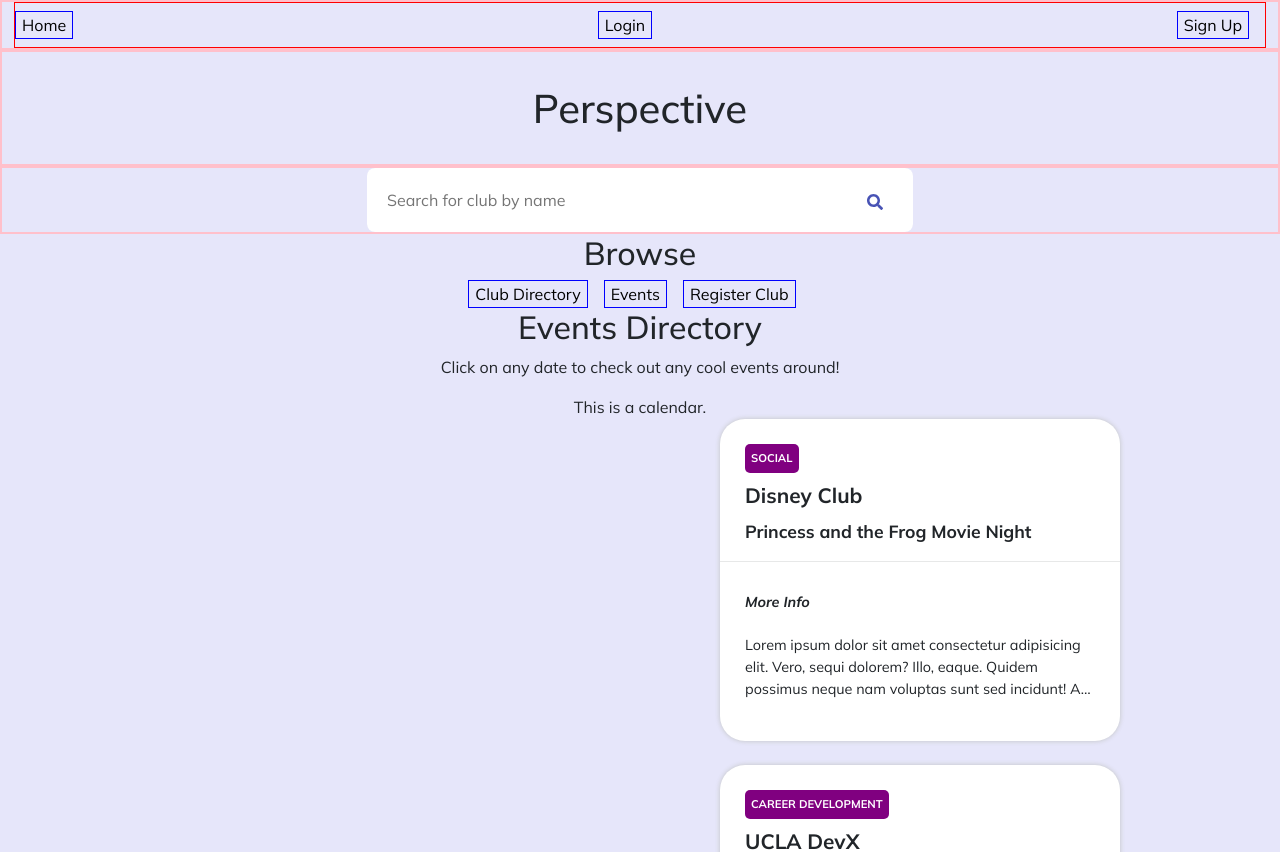
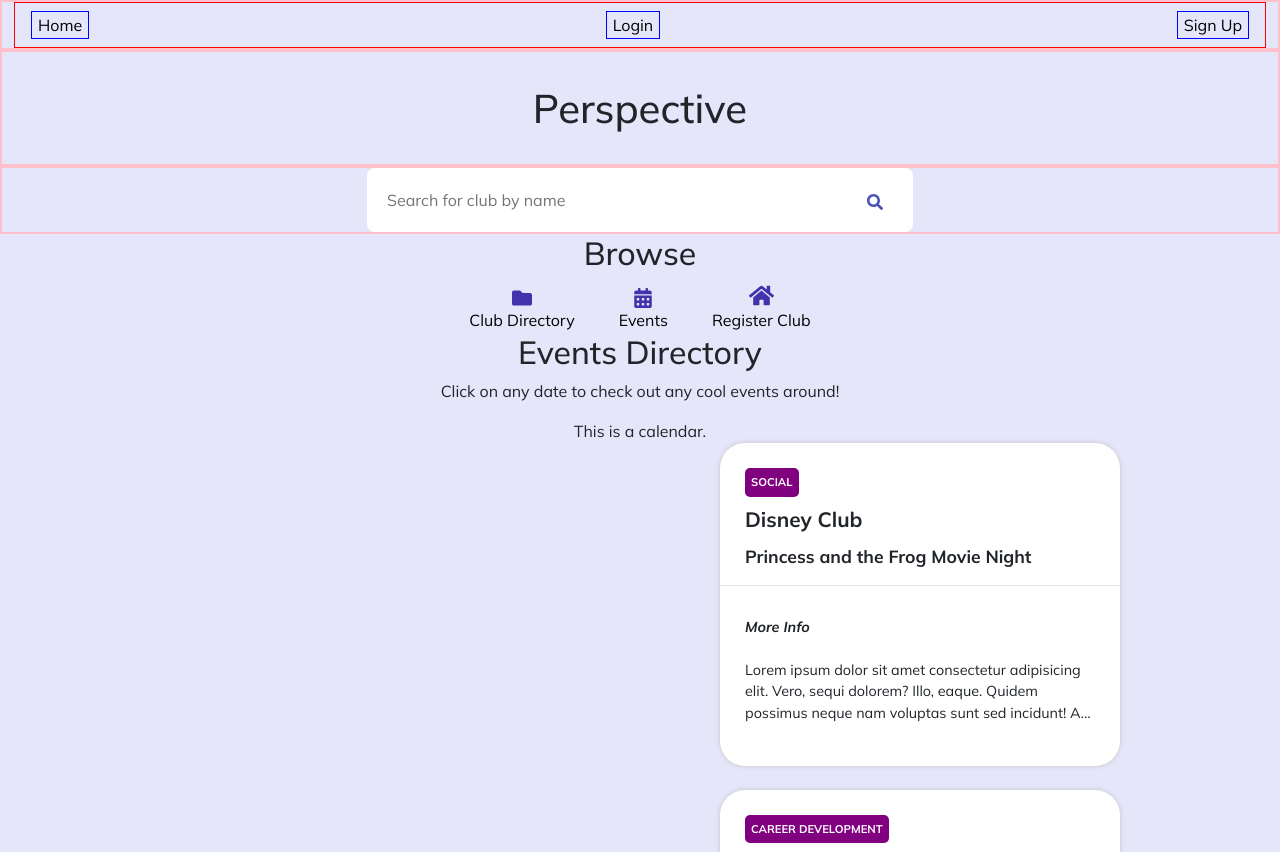
Before and after one commit to jenpennen/ucla-perspective, a React (Vite) app: page /#/ in a window 1280 px wide. Shown: the top 852 px of the page. Built offline with nearby package versions, Linux system fonts and the light colour scheme.

Commit message:
built out browse nav bar

```diff
--- a/src/components/BrowseNavBar.jsx
+++ b/src/components/BrowseNavBar.jsx
@@ -1,16 +1,37 @@
 import { Link } from "react-router-dom";
+import { FaFolder, FaCalendarAlt, FaHome } from "react-icons/fa";
+import styled from "styled-components";
+import "./NavBar.css";
 
+const IconContainer = styled.div`
+  display: block;
+`;
 function BrowseNavBar() {
   return (
-    <div>
+    <div className="icons-bar">
       <Link to="/ClubDirectory">
-        <button>Club Directory</button>
+        <button className="browse-button">
+          <div className="icon-container">
+            <FaFolder size={20} className="browse-icons" />
+          </div>
+          Club Directory
+        </button>
       </Link>
       <Link to="/Events">
-        <button>Events</button>
+        <button className="browse-button">
+          <div className="icon-container">
+            <FaCalendarAlt size={20} className="browse-icons" />
+          </div>
+          Events
+        </button>
       </Link>
       <Link to="/RegisterClub">
-        <button>Register Club</button>
+        <button className="browse-button">
+          <div className="icon-container">
+            <FaHome size={25} className="browse-icons" />
+          </div>{" "}
+          Register Club
+        </button>
       </Link>
       <div></div>
     </div>
--- a/src/components/NavBar.css
+++ b/src/components/NavBar.css
@@ -1,9 +1,23 @@
+* {
+  --accent: #4332ab;
+}
 .navbar {
   position: right;
-  text-align: right;
+  text-align: center;
   border: 1px solid red;
 }
 button {
   border: 1px solid blue;
-  margin-right: 1rem;
+  margin: 0rem 1rem;
 }
+.browse-button {
+  border: none;
+}
+.browse-icons {
+  align-items: center;
+  color: var(--accent);
+  /* border: red solid 2px; */
+}
+.icon-container {
+  align-items: center;
+}
```
